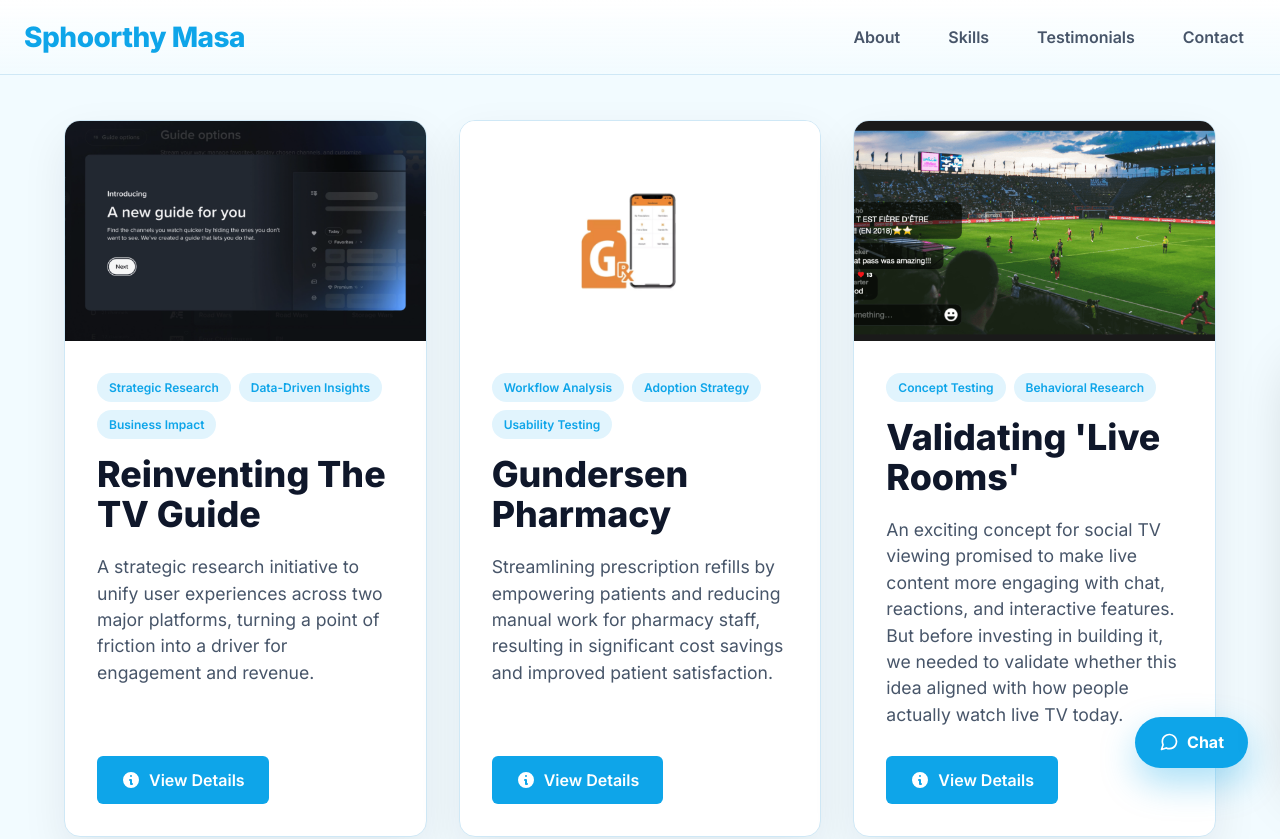
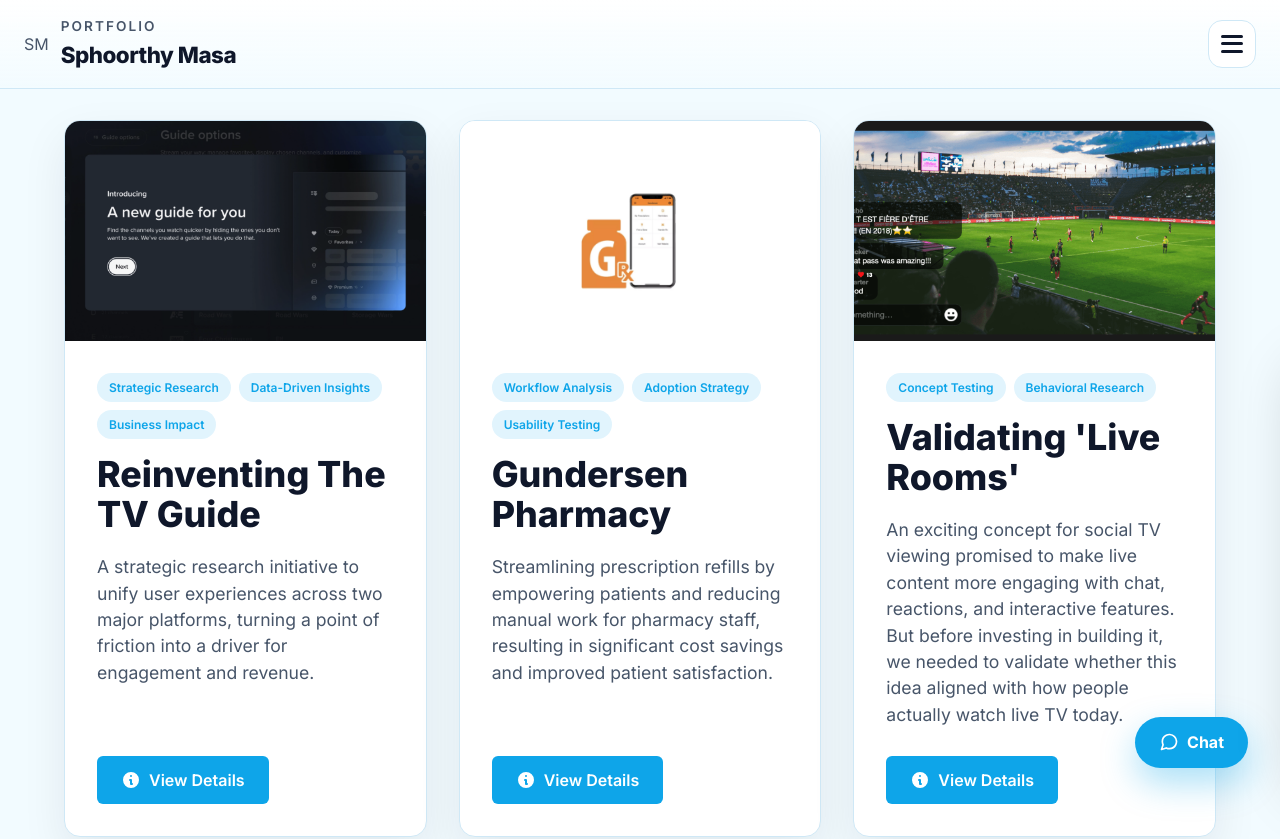
Before and after one commit to pvnskj/SphoorthyMasa, a website: page public/index.html in a window 1280 px wide. Shown: the top 839 px of the page. Drawn offline with nearby package versions, Linux system fonts and the light colour scheme; files whose address does not match are found by name.

Commit message:
Revamp hero header navigation

```diff
--- a/public/index.html
+++ b/public/index.html
@@ -60,21 +60,132 @@
             padding: 1rem 1.5rem;
             max-width: 1400px;
             margin: 0 auto;
+            gap: 1rem;
+        }
+
+        .header-brand {
+            display: flex;
+            align-items: center;
+            gap: 0.75rem;
+            text-decoration: none;
         }
 
         .header-logo {
-            font-family:'Inter',sans-serif;
-            font-size: 1.75rem;
+            display: flex;
+            flex-direction: column;
+            gap: 0.1rem;
+        }
+
+        .header-logo .monogram {
+            width: 44px;
+            height: 44px;
+            border-radius: 12px;
+            background: var(--color-accent-soft);
+            border: 1px solid var(--color-accent-strong);
             color: var(--color-primary);
             font-weight: 800;
+            font-size: 1.15rem;
+            display: grid;
+            place-items: center;
             letter-spacing: -0.5px;
+        }
+
+        .header-logo .label {
+            font-family: 'Inter', sans-serif;
+            font-size: 0.85rem;
+            color: var(--color-text-secondary);
+            letter-spacing: 0.15em;
+            text-transform: uppercase;
+            font-weight: 600;
+        }
+
+        .header-logo .name {
+            font-family: 'Inter', sans-serif;
+            font-size: 1.4rem;
+            color: var(--color-text-primary);
+            font-weight: 800;
+            letter-spacing: -0.5px;
+        }
+
+        .menu-trigger {
+            margin-left: auto;
+            position: relative;
+            display: flex;
+            align-items: center;
+        }
+
+        .hamburger-btn {
+            width: 48px;
+            height: 48px;
+            border-radius: 14px;
+            border: 1px solid var(--color-border);
+            background: var(--color-surface);
+            display: grid;
+            place-items: center;
+            cursor: pointer;
+            transition: transform 0.2s ease, box-shadow 0.2s ease, border-color 0.2s ease;
+        }
+
+        .hamburger-btn:hover,
+        .hamburger-btn:focus-visible {
+            border-color: var(--color-primary);
+            box-shadow: 0 10px 25px rgba(14, 165, 233, 0.2);
+            transform: translateY(-1px);
+            outline: none;
+        }
+
+        .hamburger-icon {
+            width: 22px;
+            height: 18px;
+            position: relative;
+        }
+
+        .hamburger-icon span {
+            position: absolute;
+            left: 0;
+            right: 0;
+            height: 3px;
+            border-radius: 999px;
+            background: var(--color-text-primary);
+            transition: transform 0.2s ease;
+        }
+
+        .hamburger-icon span:nth-child(1) { top: 0; }
+        .hamburger-icon span:nth-child(2) { top: 7.5px; }
+        .hamburger-icon span:nth-child(3) { bottom: 0; }
+
+        .menu-panel {
+            position: absolute;
+            top: calc(100% + 0.75rem);
+            right: 0;
+            min-width: 220px;
+            background: var(--color-surface);
+            border: 1px solid var(--color-border);
+            border-radius: 16px;
+            box-shadow: 0 25px 65px rgba(15, 23, 42, 0.18);
+            padding: 1rem;
+            display: flex;
+            flex-direction: column;
+            gap: 0.35rem;
+            opacity: 0;
+            transform: translateY(-10px);
+            transition: opacity 0.25s ease, transform 0.25s ease;
+            pointer-events: none;
+            background-image: radial-gradient(circle at top, rgba(14,165,233,0.15), transparent 55%);
+        }
+
+        .menu-trigger:hover .menu-panel,
+        .menu-trigger:focus-within .menu-panel {
+            opacity: 1;
+            transform: translateY(0);
+            pointer-events: auto;
         }
 
         header nav a {
             color: var(--color-text-secondary);
             font-weight: 600;
             padding: 0.5rem 0.75rem;
-            border-radius: 4px;
+            border-radius: 8px;
             transition: color 0.2s ease, background-color 0.2s ease;
         }
         header nav a:hover {
@@ -86,6 +197,16 @@
             outline-offset: 2px;
             color: var(--color-primary);
             background-color: var(--color-accent-soft);
+        }
+
+        @media (max-width: 640px) {
+            .header-inner {
+                padding-inline: 1rem;
+            }
+            .menu-panel {
+                min-width: min(320px, calc(100vw - 2rem));
+                right: 0;
+            }
         }
 
         /* --- Hero Carousel --- */
@@ -883,13 +1004,28 @@
     <div class="content-container">
         <header>
             <div class="header-inner">
-                <a href="#" class="header-logo">Sphoorthy Masa</a>
-                <nav class="hidden md:flex space-x-6 text-base font-medium items-center">
-                    <a href="#about">About</a>
-                    <a href="#skills">Skills</a>
-                    <a href="#testimonials">Testimonials</a>
-                    <a href="#why-me-contact">Contact</a>
-                </nav>
+                <a href="#hero-carousel" class="header-brand">
+                    <div class="monogram" aria-hidden="true">SM</div>
+                    <div class="header-logo">
+                        <span class="label">Portfolio</span>
+                        <span class="name">Sphoorthy Masa</span>
+                    </div>
+                </a>
+                <div class="menu-trigger">
+                    <button class="hamburger-btn" aria-haspopup="true" aria-label="Open navigation menu">
+                        <span class="hamburger-icon" aria-hidden="true">
+                            <span></span>
+                            <span></span>
+                            <span></span>
+                        </span>
+                    </button>
+                    <nav class="menu-panel" aria-label="Primary">
+                        <a href="#about">About</a>
+                        <a href="#skills">Skills</a>
+                        <a href="#testimonials">Testimonials</a>
+                        <a href="#why-me-contact">Contact</a>
+                    </nav>
+                </div>
             </div>
         </header>
 
```
